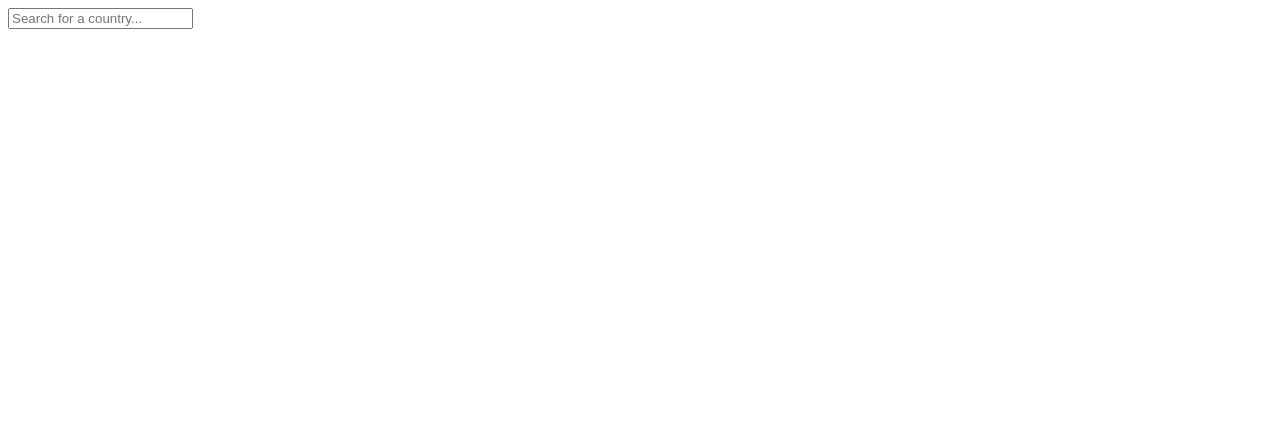
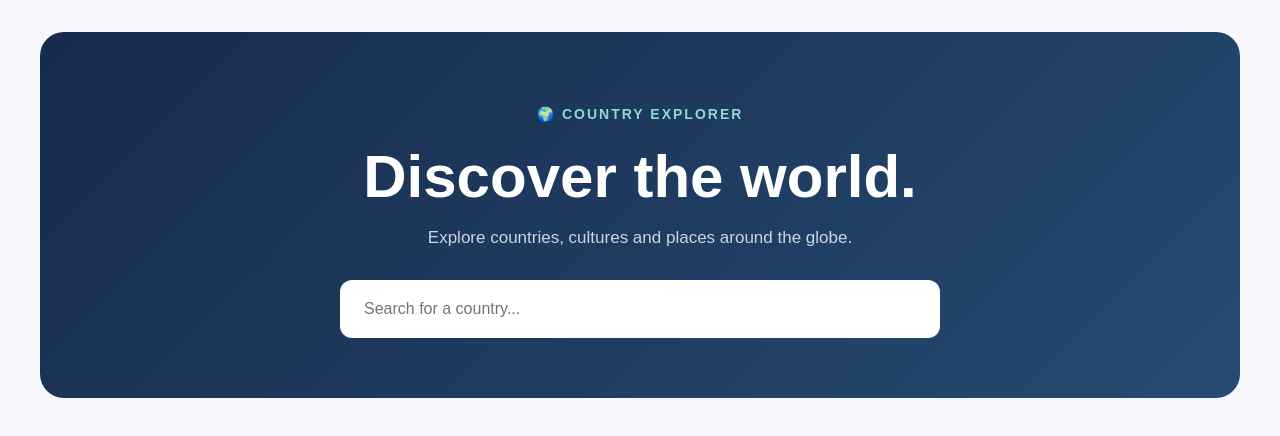
Before and after one commit to fainmariya/country-search, a website with bundled scripts: page index.html in a window 1280 px wide. Built offline with nearby package versions, Linux system fonts and the light colour scheme.

Commit message:
feat: style country explorer and handle request timeouts

```diff
--- a/index.html
+++ b/index.html
@@ -4,6 +4,7 @@
     <meta charset="UTF-8" />
     <meta name="viewport" content="width=device-width, initial-scale=1.0" />
     <link rel="icon" type="image/png" href="./assets/images/favicon.png" />
+    <link rel="stylesheet" href="./src/styles.css" />
     <title>Country Search</title>
   </head>
   <body>
--- a/src/app.ts
+++ b/src/app.ts
@@ -47,7 +47,10 @@ export function setupCountrySearch(
       if (error instanceof Error && error.name === 'AbortError') {
         return;
       }
-      if (error instanceof Error && error.name === 'TimeoutError') {
+      if (
+        (error instanceof Error || error instanceof DOMException) &&
+        error.name === 'TimeoutError'
+      ) {
         showError('Request timed out. Please try again.');
         return;
       }
--- a/src/main.ts
+++ b/src/main.ts
@@ -1,7 +1,26 @@
 import { setupCountrySearch } from './app.js';
+const header = document.createElement('header');
+header.className = 'hero';
+
+const subtitle = document.createElement('p');
+subtitle.className = 'hero__label';
+subtitle.textContent = '🌍 COUNTRY EXPLORER';
+
+const heading = document.createElement('h1');
+heading.textContent = 'Discover the world.';
+
+const description = document.createElement('p');
+description.className = 'hero__description';
+description.textContent =
+  'Explore countries, cultures and places around the globe.';
+
 const searchInput = document.createElement('input');
+searchInput.className = 'search-input';
 searchInput.placeholder = 'Search for a country...';
-document.body.append(searchInput);
+searchInput.setAttribute('aria-label', 'Search for a country');
+
+header.append(subtitle, heading, description, searchInput);
+document.body.append(header);
 const resultsContainer = document.createElement('div');
 resultsContainer.className = 'countries-container';
 
--- /dev/null
+++ b/src/styles.css
@@ -0,0 +1,113 @@
+:root {
+  font-family: Arial, sans-serif;
+  color: #172b4d;
+  background-color: #f5f7fb;
+
+  --color-primary: #172b4d;
+  --color-accent: #0d9488;
+  --color-background: #f5f7fb;
+  --color-surface: #ffffff;
+  --color-muted: #64748b;
+}
+
+* {
+  box-sizing: border-box;
+}
+
+body {
+  margin: 0;
+  min-height: 100vh;
+}
+
+.hero {
+  max-width: 1200px;
+  margin: 32px auto 0;
+  padding: 60px 40px;
+  background: linear-gradient(135deg, #172b4d, #264b72);
+  border-radius: 24px;
+  color: #ffffff;
+  text-align: center;
+}
+
+.hero__label {
+  color: #8dd8cf;
+  font-size: 14px;
+  font-weight: 700;
+  letter-spacing: 2px;
+}
+
+.hero h1 {
+  margin: 20px 0 12px;
+  font-size: clamp(36px, 5vw, 60px);
+}
+
+.hero__description {
+  margin-bottom: 32px;
+  color: #cbd5e1;
+  font-size: 17px;
+}
+
+.search-input {
+  display: block;
+  width: 100%;
+  max-width: 600px;
+  margin: 0 auto;
+  padding: 18px 22px;
+  border: 2px solid transparent;
+  border-radius: 12px;
+  background: #ffffff;
+  color: var(--color-primary);
+  font: inherit;
+  font-size: 16px;
+  outline: none;
+  transition: border-color 0.2s ease;
+}
+
+.search-input:focus {
+  border-color: var(--color-accent);
+}
+.countries-container {
+  display: grid;
+  grid-template-columns: repeat(auto-fit, minmax(min(100%, 280px), 1fr));
+  gap: 24px;
+  max-width: 1200px;
+  margin: 40px auto;
+  padding: 0 20px;
+}
+
+.country-card {
+  padding: 28px;
+  background: var(--color-surface);
+  border: 1px solid #e2e8f0;
+  border-radius: 18px;
+  box-shadow: 0 8px 24px rgba(23, 43, 77, 0.06);
+  cursor: pointer;
+  transition:
+    transform 0.2s ease,
+    box-shadow 0.2s ease;
+}
+
+.country-card:hover {
+  transform: translateY(-4px);
+  box-shadow: 0 14px 30px rgba(23, 43, 77, 0.12);
+}
+
+.country-flag {
+  display: block;
+  font-size: 48px;
+}
+
+.country-card h2 {
+  margin: 16px 0;
+  font-size: 24px;
+}
+
+.country-card p {
+  display: none;
+  color: var(--color-muted);
+  line-height: 1.6;
+}
+
+.country-card.expanded p {
+  display: block;
+}
--- a/src/ui/renderCountries.ts
+++ b/src/ui/renderCountries.ts
@@ -11,8 +11,6 @@ export function renderCountries(
 
     const title = document.createElement('h2');
     title.textContent = country.name;
-
-    container.append(card);
     const flag = document.createElement('span');
     flag.textContent = country.flag;
     flag.className = 'country-flag';
@@ -30,5 +28,9 @@ export function renderCountries(
     const languages = document.createElement('p');
     languages.textContent = `Languages: ${country.languages.join(', ')}`;
     card.append(flag, title, capital, region, population, languages);
+    card.addEventListener('click', () => {
+      card.classList.toggle('expanded');
+    });
+    container.append(card);
   });
 }
```
Also changed, not shown: src/tests/app.test.ts (+36 -0 lines).
